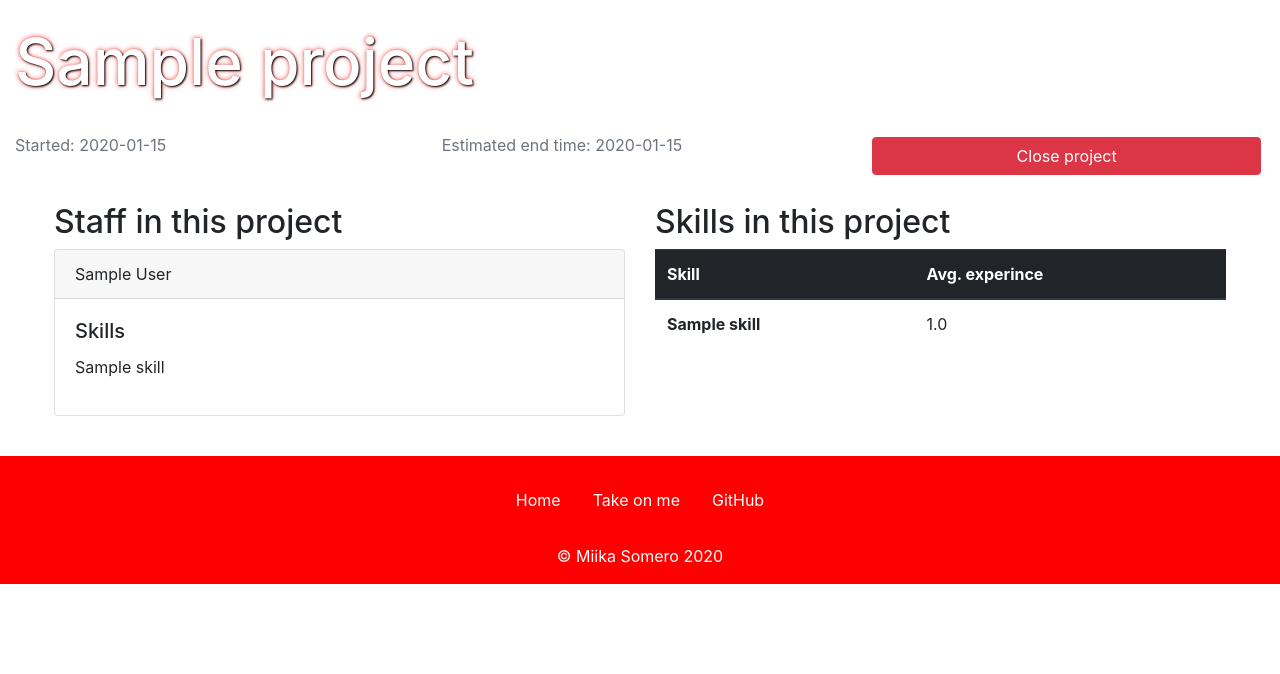
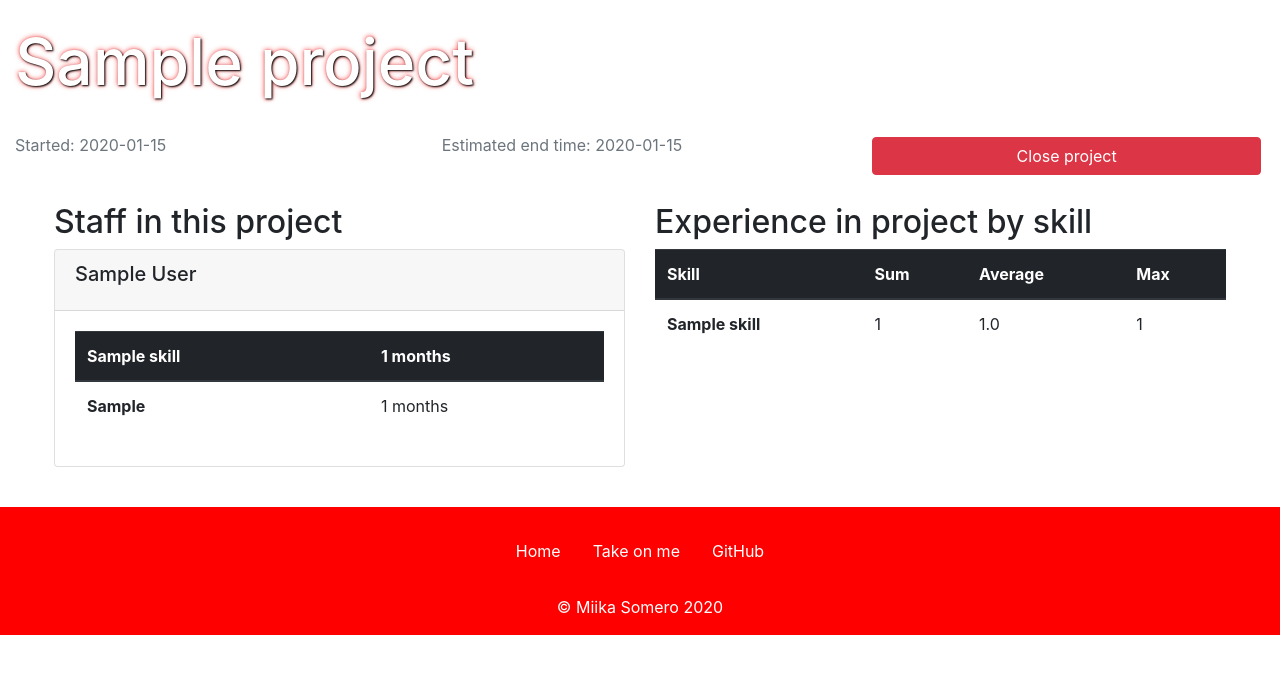
Before and after one commit to MiguelSombrero/skill-em-all, a Flask app: page /projects/1 in a window 1280 px wide. Shown: the part 56-730 px from the top of the page. Run offline with Flask 2, Linux system fonts and the light colour scheme; a user stored in the database is signed in; tables that the repository leaves empty hold one stand-in row (values such as "Sample post"); some libraries are stand-ins or nearby versions.

Commit message:
added styling for project page

```diff
--- a/application/skills/models.py
+++ b/application/skills/models.py
@@ -15,7 +15,7 @@ class Skill(Base, UserResource):
     @staticmethod
     def find_skills_by_project(project_id):
         statement = text(
-            "SELECT Skill.name, SUM(Experience.experience)"
+            "SELECT Skill.name, SUM(Experience.experience), MAX(Experience.experience)"
             " FROM Account_project"
             " LEFT JOIN Account ON Account.id = Account_project.account_id"
             " LEFT JOIN Skill ON Skill.owner_id = Account.id"
@@ -30,7 +30,8 @@ class Skill(Base, UserResource):
         for row in res:
             response.append({
                 "name": row[0],
-                "experience": row[1]
+                "experience": row[1],
+                "max": row[2]
             })
 
         return response
--- a/application/templates/projects/project.html
+++ b/application/templates/projects/project.html
@@ -1,4 +1,5 @@
 {% extends "layout.html" %}
+{% import "macros.html" as macros %}
 
 {% block body %}
 <div class="row mt-4 mb-4">
@@ -25,34 +26,34 @@
 
     {% for employee in project.staff %}
     <div class="card mb-3">
-        <div class="card-header">
-          {{ employee.name }}
-        </div>
-        <div class="card-body">
-          <h5 class="card-title">Skills</h5>
-
-          {% for skill in employee.skills %}
-          <p>{{ skill.name }}</p>
-          {% endfor %}
-        </div>
+      <div class="card-header">
+          <h5 class="card-title">{{ employee.name }}</h5>
       </div>
+      <div class="card-body table-responsive">
+          {{ macros.skill_table(employee.skills ) }}
+      </div>
+    </div>
     {% endfor %}
   </div>
   <div class="col-12 col-md-6">
-    <h2>Skills in this project</h2>
+    <h2>Experience in project by skill</h2>
 
     <table class="table table-hover">
       <thead class="thead-dark">
         <tr>
           <th scope="col">Skill</th>
-          <th scope="col">Avg. experince</th>
+          <th scope="col">Sum</th>
+          <th scope="col">Average</th>
+          <th scope="col">Max</th>
         </tr>
       </thead>
       <tbody>
       {% for skill in project_skills %}
         <tr>
           <th scope="row">{{ skill.name }}</th>
+          <td>{{ skill.experience }}</td>
           <td>{{ skill.experience / project.staff|length }}</td>
+          <td>{{ skill.max }}</td>
         </tr>
       {% endfor%}
       </tbody>
```
